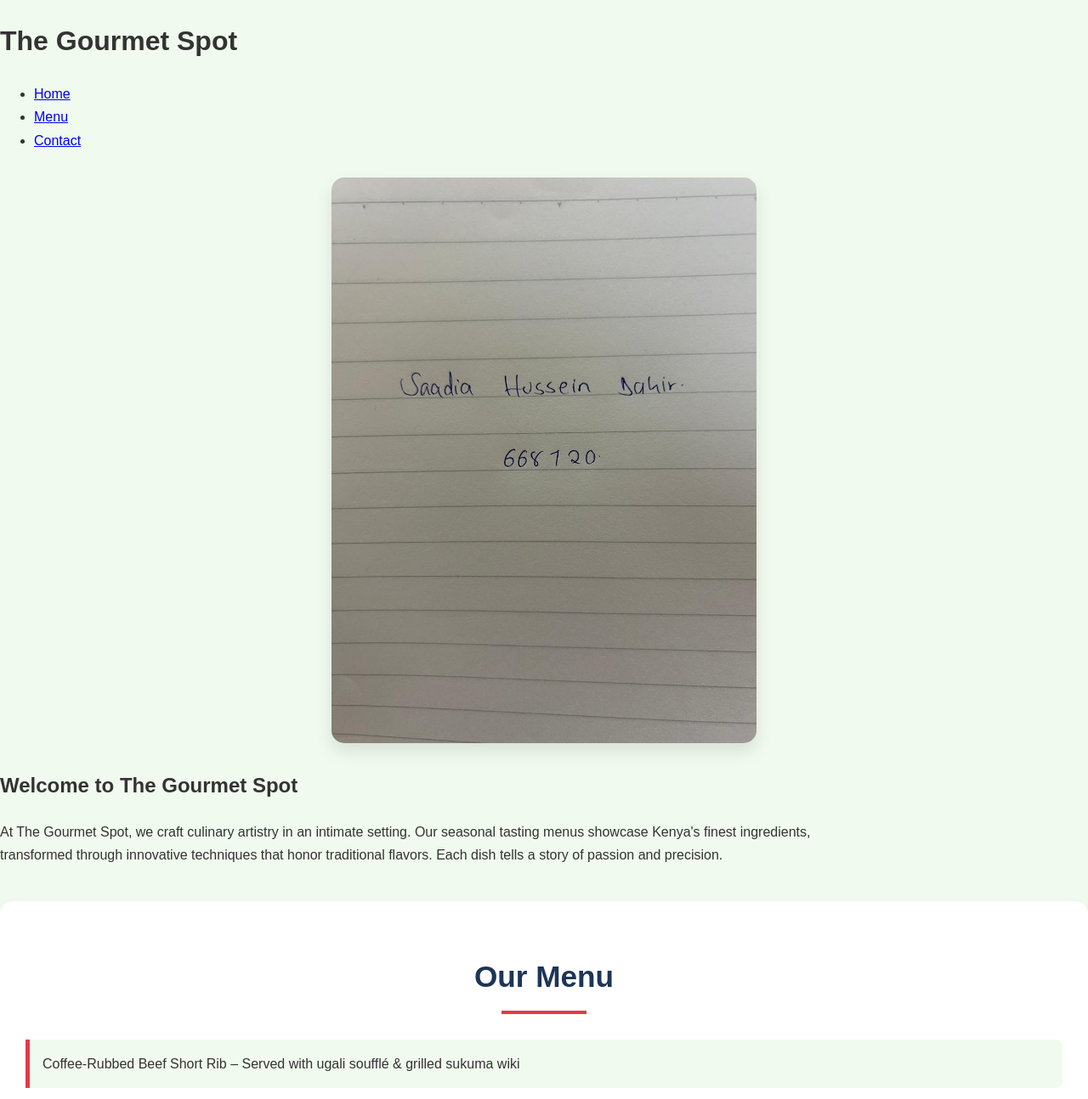
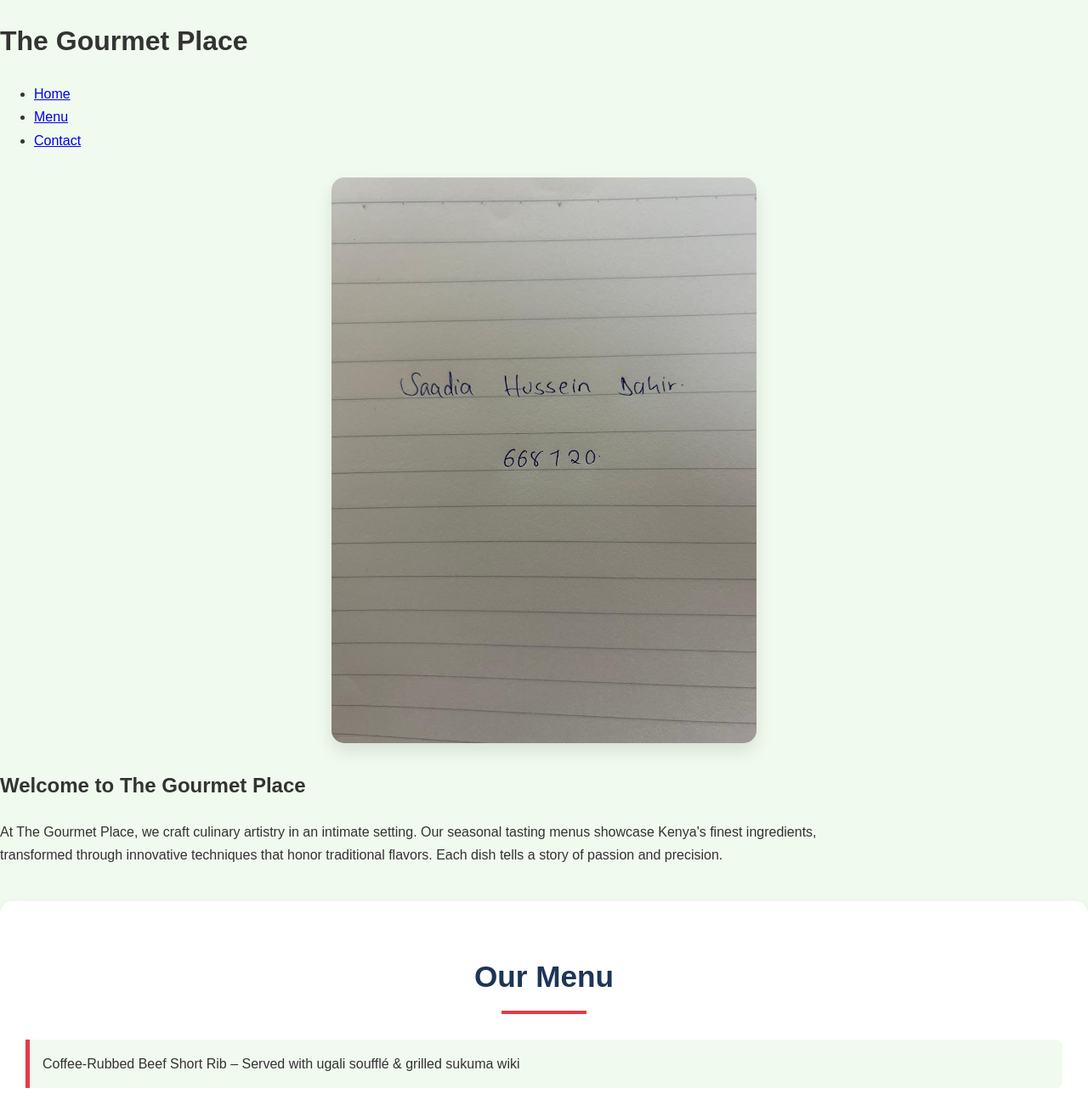
Before and after one commit to Saadia1305/Gourmet-place, a plain HTML site: page index.html in a window 1280 px wide. Shown: the top 1294 px of the page at 85% size. Drawn offline with Linux system fonts and the light colour scheme.

Commit message:
Update index.html

```diff
--- a/index.html
+++ b/index.html
@@ -3,12 +3,12 @@
 <head>
     <meta charset="UTF-8">
     <meta name="viewport" content="width=device-width, initial-scale=1.0">
-    <title>The Gourmet Spot</title>
+    <title>The Gourmet Place</title>
     <link rel="stylesheet" href="style.css">
 </head>
 <body>
     <header>
-        <h1>The Gourmet Spot</h1>
+        <h1>The Gourmet Place</h1>
         <nav>
             <ul>
                 <li><a href="#" class="nav-link active" data-page="home">Home</a></li>
@@ -23,8 +23,8 @@
           <div class="intro-section">
                 <img src="ID-picture.png" alt="ID picture" class="ID-picture">
                 <div class="intro-text">
-            <h2>Welcome to The Gourmet Spot</h2>
-            <p>At The Gourmet Spot, we craft culinary artistry in an intimate setting. Our seasonal tasting menus showcase Kenya's finest ingredients, <br> transformed through innovative techniques that honor traditional flavors. Each dish tells a story of passion and precision.</br></p>
+            <h2>Welcome to The Gourmet Place</h2>
+            <p>At The Gourmet Place, we craft culinary artistry in an intimate setting. Our seasonal tasting menus showcase Kenya's finest ingredients, <br> transformed through innovative techniques that honor traditional flavors. Each dish tells a story of passion and precision.</br></p>
         </section>
 
         <section id="menu" class="page">
```
